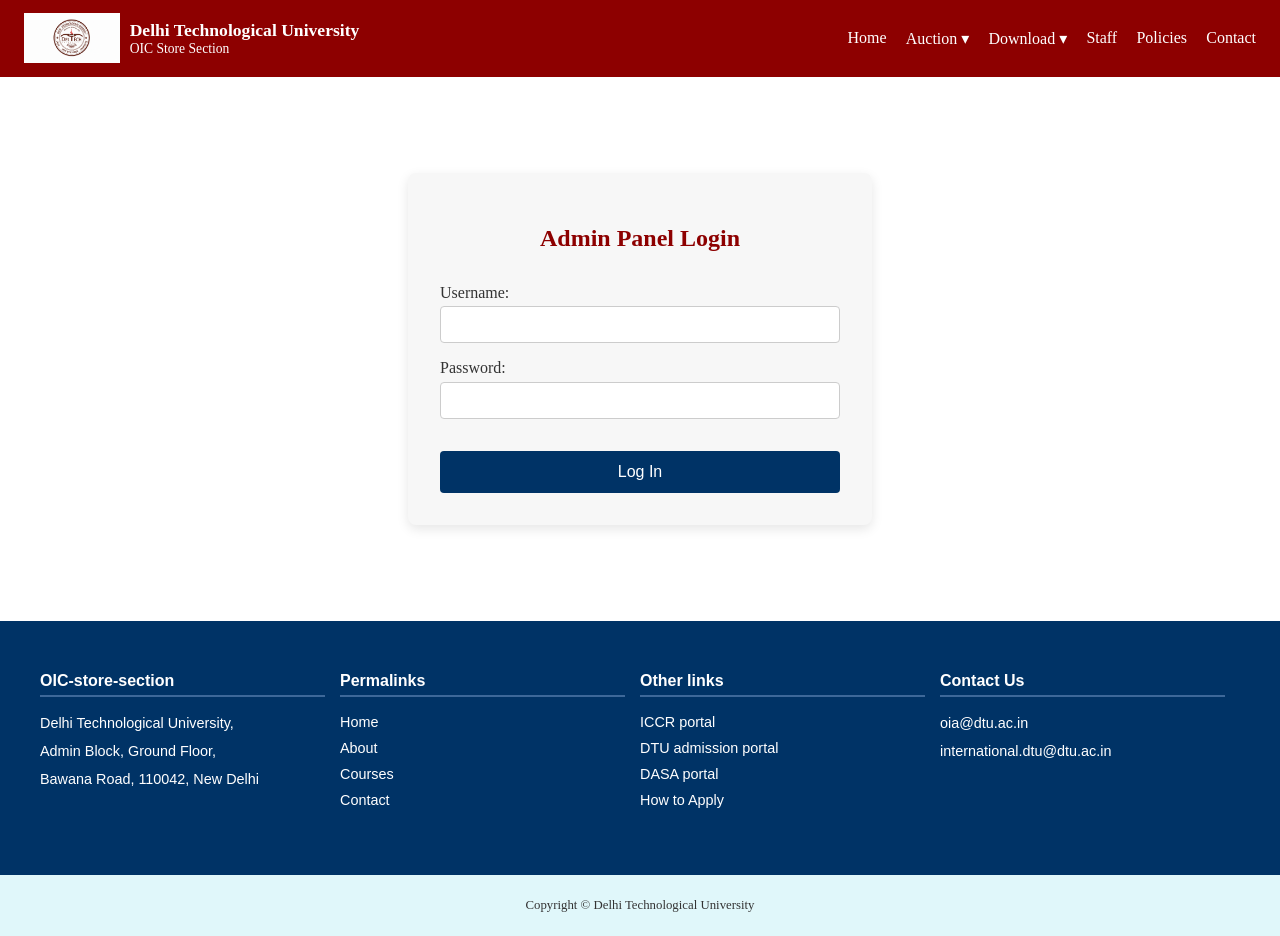
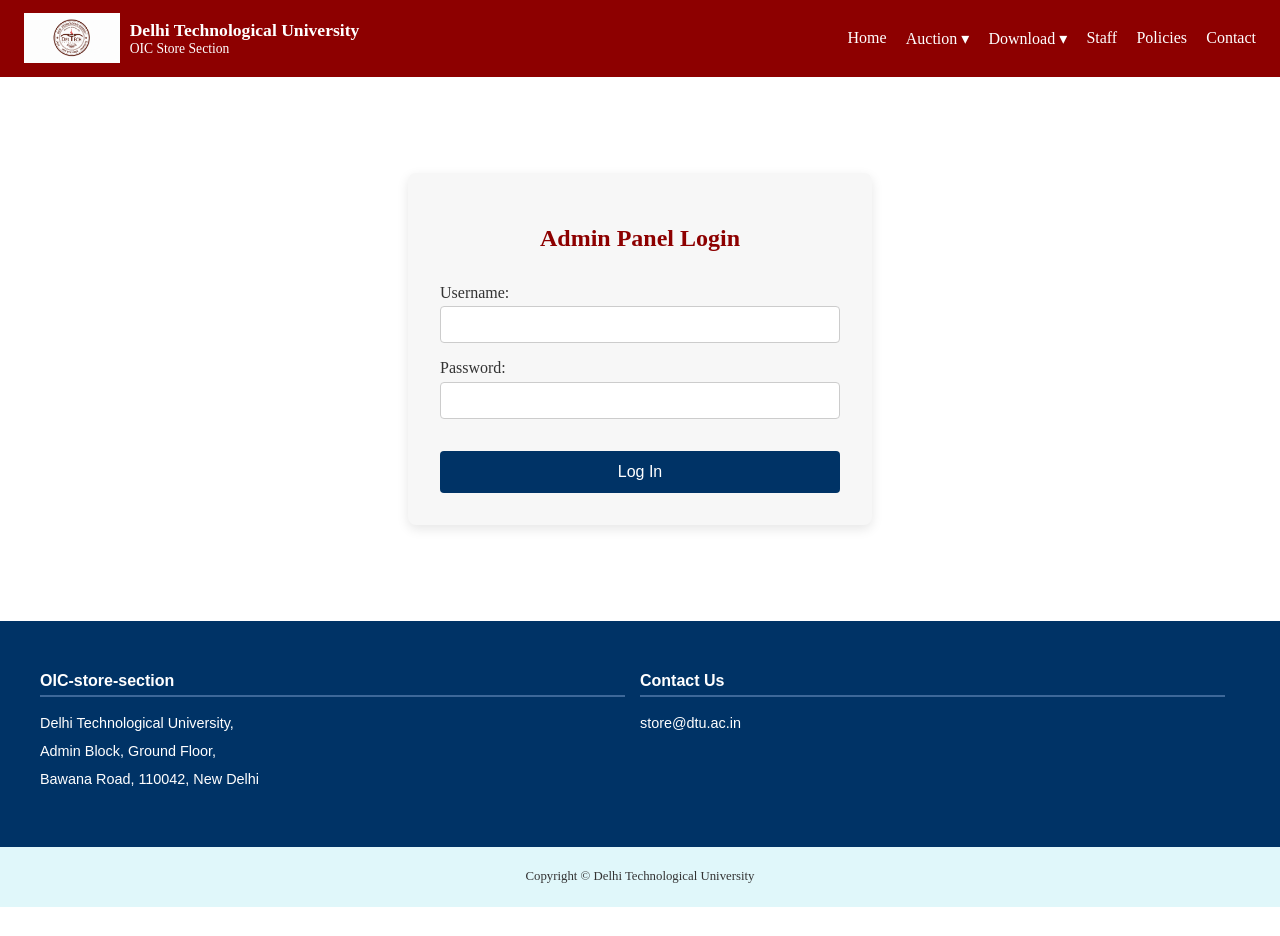
Before and after one commit to Krrishkumar3/OIC-store-section, a React (Vite) app: page /admin/login in a window 1280 px wide. After the commit the page ends 907 px from the top, so only its background shows below. Built offline with nearby package versions, Linux system fonts and the light colour scheme.

Commit message:
updated pre-footer

```diff
--- a/src/components/PreFooter.jsx
+++ b/src/components/PreFooter.jsx
@@ -14,39 +14,11 @@
           <p>Bawana Road, 110042, New Delhi</p>
         </div>
 
-        {/* Column 2: Permalinks */}
-        <div className="footer-col">
-          <h4>Permalinks</h4>
-          <ul>
-            <li><Link to="/">Home</Link></li>
-            <li><Link to="/about">About</Link></li>
-            <li><Link to="/courses">Courses</Link></li>
-            <li><Link to="/contact">Contact</Link></li>
-          </ul>
-        </div>
-
-        {/* Column 3: Other links */}
-        <div className="footer-col">
-          <h4>Other links</h4>
-          <ul>
-            <li><a href="https://iccr.gov.in/" target="_blank" rel="noopener noreferrer">ICCR portal</a></li>
-            <li><a href="https://dtu.admission.nic.in/" target="_blank" rel="noopener noreferrer">DTU admission portal</a></li>
-            <li><a href="https://dasa.nic.in/" target="_blank" rel="noopener noreferrer">DASA portal</a></li>
-            <li><a href="#">How to Apply</a></li>
-          </ul>
-        </div>
 
         {/* Column 4: Contact Us */}
         <div className="footer-col">
           <h4>Contact Us</h4>
-          <p>oia@dtu.ac.in</p>
-          <p>international.dtu@dtu.ac.in</p>
-          <div className="social-icons">
-            <i className="fab fa-facebook-f"></i>
-            <i className="fab fa-twitter"></i>
-            <i className="fab fa-instagram"></i>
-            <i className="fab fa-linkedin-in"></i>
-          </div>
+          <p>store@dtu.ac.in</p>
         </div>
       </div>
     </div>
```
